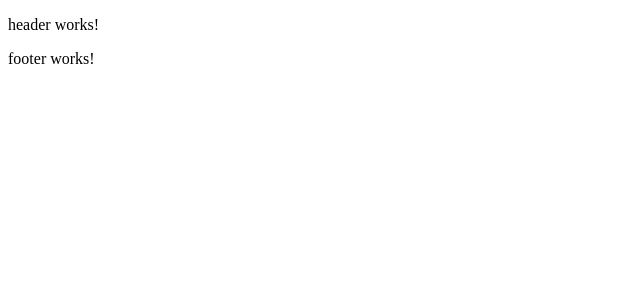
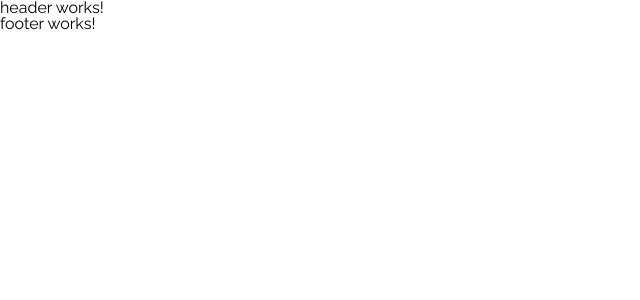
Before and after one commit to guswebhead/AluraGeek, an Angular app: page / in a window 1280 px wide. Shown: the top 300 px of the page, without its empty margins (0-640 px from the left). Built offline with nearby package versions, Linux system fonts and the light colour scheme.

Commit message:
ajuste do global css + reset css

```diff
--- a/src/styles.css
+++ b/src/styles.css
@@ -1 +1,75 @@
 /* You can add global styles to this file, and also import other style files */
+/* ////////////// RESET CSS ///////////////// */
+html, body, div, span, applet, object, iframe,
+h1, h2, h3, h4, h5, h6, p, blockquote, pre,
+a, abbr, acronym, address, big, cite, code,
+del, dfn, em, img, ins, kbd, q, s, samp,
+small, strike, strong, sub, sup, tt, var,
+b, u, i, center,
+dl, dt, dd, ol, ul, li,
+fieldset, form, label, legend,
+table, caption, tbody, tfoot, thead, tr, th, td,
+article, aside, canvas, details, embed,
+figure, figcaption, footer, header, hgroup,
+menu, nav, output, ruby, section, summary,
+time, mark, audio, video {
+	margin: 0;
+	padding: 0;
+	border: 0;
+	font-size: 100%;
+	vertical-align: baseline;
+}
+/* HTML5 display-role reset for older browsers */
+article, aside, details, figcaption, figure,
+footer, header, hgroup, menu, nav, section {
+	display: block;
+}
+body {
+	line-height: 1;
+}
+ol, ul {
+	list-style: none;
+}
+blockquote, q {
+	quotes: none;
+}
+blockquote:before, blockquote:after,
+q:before, q:after {
+	content: '';
+	content: none;
+}
+table {
+	border-collapse: collapse;
+	border-spacing: 0;
+}
+
+a {
+	color: inherit;
+	text-decoration: none;
+}
+
+
+/* complementos criado por mim */
+:root{
+  --blue: #2A7AE4;
+  --light-blue: #EAF2FD;
+  --white: #FFFFFF;
+  --dark-white: #E5E5E5;
+  --dark-grey: #464646;
+
+  font-family: 'Raleway', sans-serif;
+
+}
+
+
+.btn-primary{
+  width: 130px;
+  height: 40px;
+
+  color: var(--white);
+  background-color: var(--blue);
+  border: none;
+
+  cursor: pointer;
+  transition: 1s all;
+}
```
